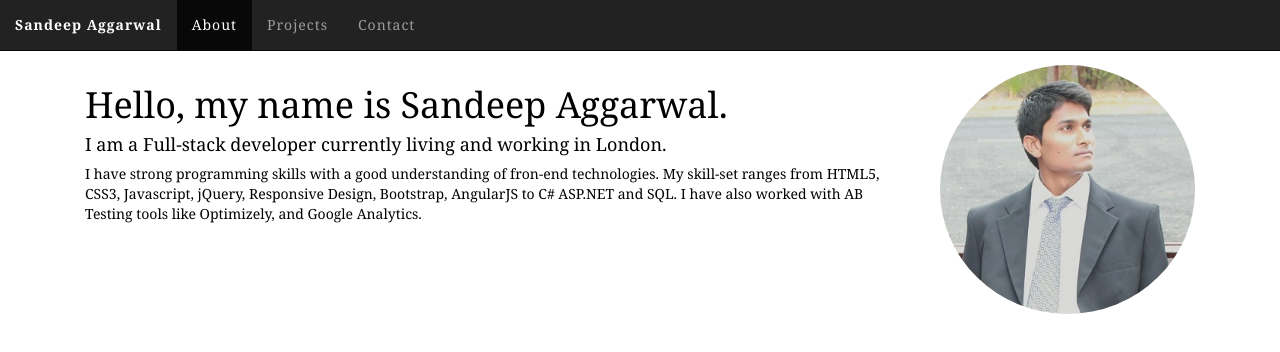
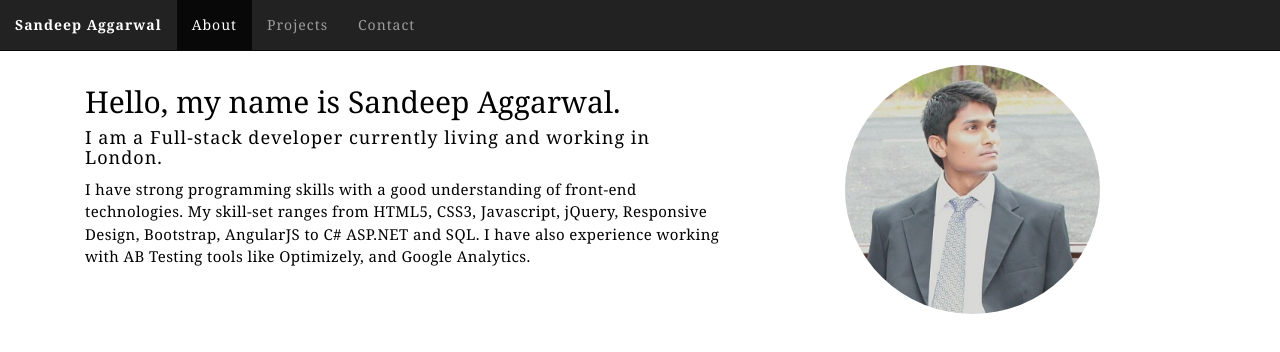
Before and after one commit to sainture/sainture.github.io, a plain HTML site: page index.html in a window 1280 px wide. Drawn offline with nearby package versions, Linux system fonts and the light colour scheme.

Commit message:
minor style changes - font size, line-height etc

```diff
--- a/css/main.css
+++ b/css/main.css
@@ -5,7 +5,12 @@
 body {
     padding-top: 65px;
 }
-#nav_collapse {
+body p {
+    font-size: 15px;
+    line-height: 150%;
+    letter-spacing: 0.4px;
+}
+#nav_collapse, #tab-about h4{
     letter-spacing: 1px;
 }
 a.navbar-brand {
--- a/index.html
+++ b/index.html
@@ -3,7 +3,7 @@
 <head>
 	<meta charset="utf-8">
 	<meta name="viewport" content="width=device-width, initial-scale=1.0">
-	<title>Sandeep Aggarwal</title>
+	<title>Portfolio - Sandeep Aggarwal</title>
 	<!-- Font Awesome-->
 	<link rel="stylesheet" href="https://maxcdn.bootstrapcdn.com/font-awesome/4.5.0/css/font-awesome.min.css">
 	<!-- Latest compiled and minified Bootstrap CSS -->
@@ -47,16 +47,16 @@
 				<div class="tab-content">
 					<div class="tab-pane active" id="tab-about">
 						<div class="row-fluid">
-							<div class="col-md-9">
-								<h1>Hello, my name is Sandeep Aggarwal. </h1>
+							<div class="col-md-7">
+								<h2>Hello, my name is Sandeep Aggarwal. </h2>
 								<h4>I am a Full-stack developer currently living and working in London.</h4>
 									<p>
-									I have strong programming skills with a good understanding of fron-end technologies.
-								 My skill-set ranges from HTML5, CSS3, Javascript, jQuery, Responsive Design, Bootstrap, AngularJS to C# ASP.NET and SQL. I have also worked with AB Testing tools like Optimizely, and Google Analytics.
+									I have strong programming skills with a good understanding of front-end technologies.
+								 My skill-set ranges from HTML5, CSS3, Javascript, jQuery, Responsive Design, Bootstrap, AngularJS to C# ASP.NET and SQL. I have also experience working with AB Testing tools like Optimizely, and Google Analytics.
 								 </p>
 
 							</div>
-							<div class="col-md-3">
+							<div class="col-md-3 col-md-offset-1">
 								<img src="images/profile.jpg" alt="profile picture" class="img-responsive img-circle">
 							</div>
 						</div>
```
